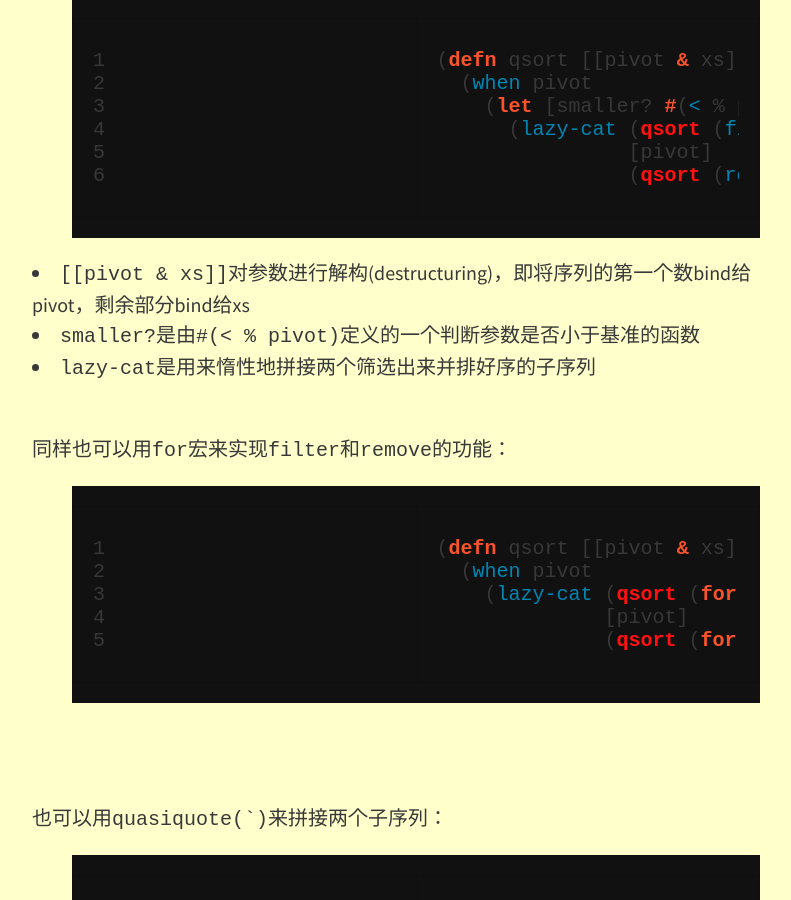
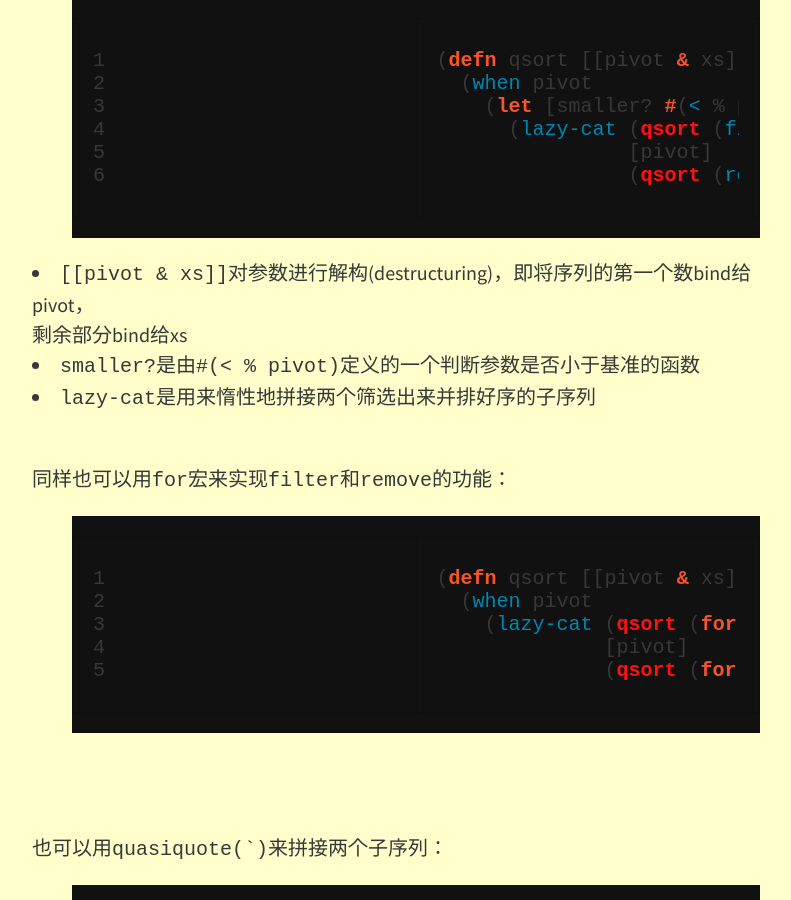
Before and after one commit to ChuitoChan/ChuitoChan.github.io, a Jekyll site: the page built from _posts/2015-07-26-quicksort-in-clojure.md, in a window 1280 px wide and 900 px high, scrolled down 900 px. Shown: the whole window, without its empty margins (224-1015 px from the left). Built offline with Jekyll 4.4.1, drawn with Linux system fonts in a browser that asks for light colours; nearby versions of some CDN libraries.

```diff
--- a/_posts/2015-07-26-quicksort-in-clojure.md
+++ b/_posts/2015-07-26-quicksort-in-clojure.md
@@ -23,7 +23,7 @@ feature-img: "img/sample_feature_img.png"
                 (qsort (remove smaller? xs))))))
 {% endhighlight clojure %}
 
-* `[[pivot & xs]]`对参数进行解构(destructuring)，即将序列的第一个数bind给pivot，剩余部分bind给xs
+* `[[pivot & xs]]`对参数进行解构(destructuring)，即将序列的第一个数bind给pivot，<br>剩余部分bind给xs
 * `smaller?`是由`#(< % pivot)`定义的一个判断参数是否小于基准的函数
 * `lazy-cat`是用来惰性地拼接两个筛选出来并排好序的子序列
 <br>
```
